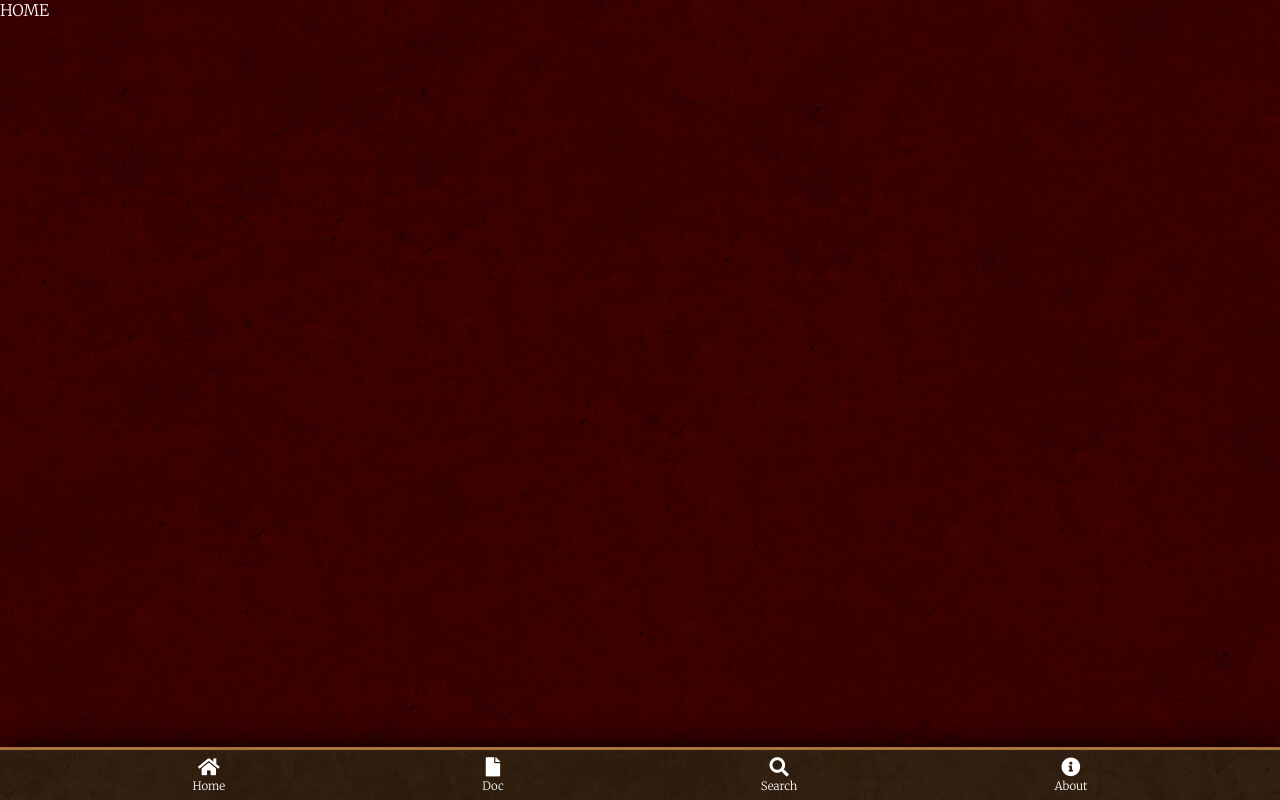
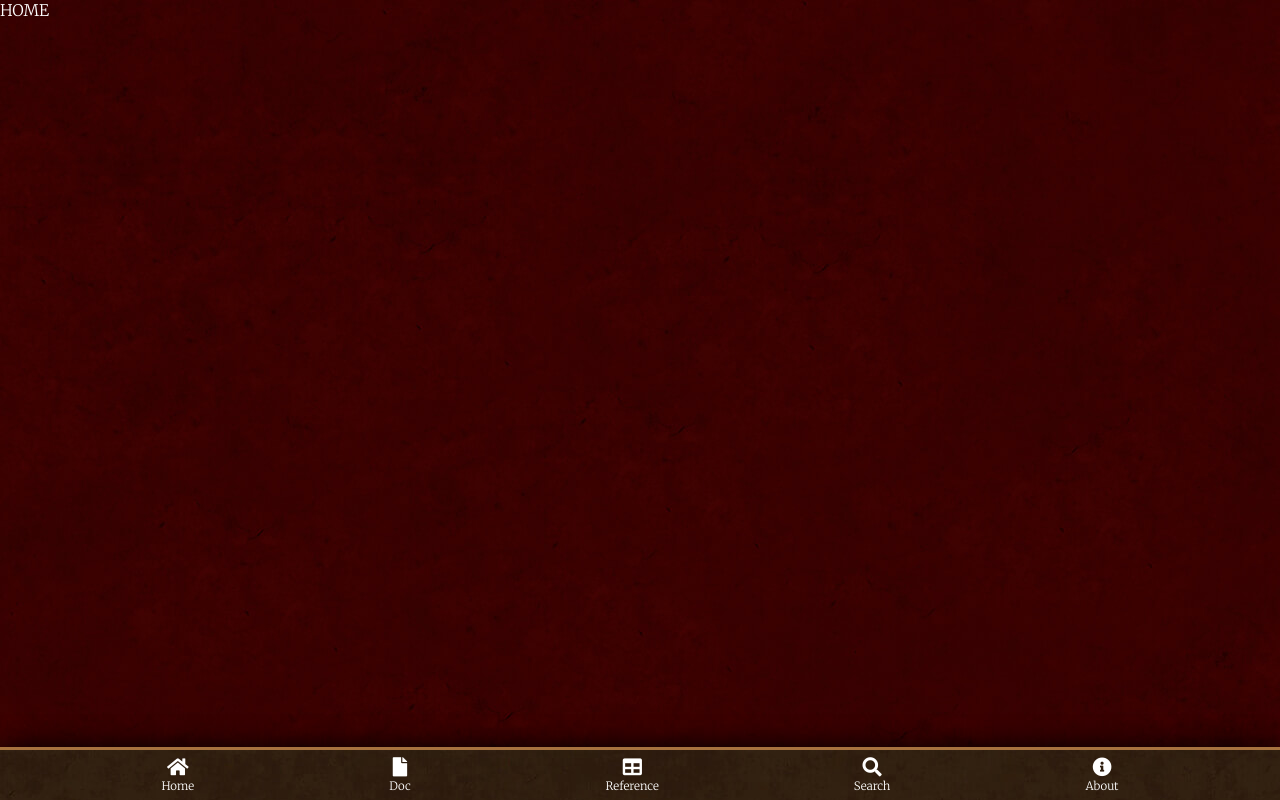
Before and after one commit to federicodonner/fabdocs, a React (Create React App) app: page /Reference in a window 1280 px wide. Built offline with nearby package versions, Linux system fonts and the light colour scheme.

Commit message:
build(Reference): add section

```diff
--- a/src/Footer.js
+++ b/src/Footer.js
@@ -25,6 +25,16 @@ export default function Footer() {
           </div>
         </NavLink>
         <NavLink
+          to="/table"
+          className="footerElement"
+          activeClassName="selectedButton"
+        >
+          <div className="icon">
+            <i className="fas fa-table"></i>
+            <div className="label">Reference</div>
+          </div>
+        </NavLink>
+        <NavLink
           to="/search"
           className="footerElement"
           activeClassName="selectedButton"
--- /dev/null
+++ b/src/Reference.js
@@ -0,0 +1,3 @@
+export default function Home() {
+  return <div className="mainRoute home">HOME</div>;
+}
--- a/src/Router.js
+++ b/src/Router.js
@@ -3,6 +3,7 @@ import { Route, Switch } from "react-router-dom";
 import Home from "./Home";
 import Section from "./Section";
 import Infraction from "./Infraction";
+import Reference from "./Reference";
 import Search from "./Search";
 import About from "./About";
 
@@ -13,6 +14,7 @@ class Router extends React.Component {
         <Route exact path="/" component={Home} />
         <Route exact path="/section" component={Section} />
         <Route exact path="/infraction/:infraction" component={Infraction} />
+        <Route exact path="/Reference" component={Reference} />
         <Route exact path="/search" component={Search} />
         <Route exact path="/about" component={About} />
         <Route exact path="/home" component={Home} />
```
